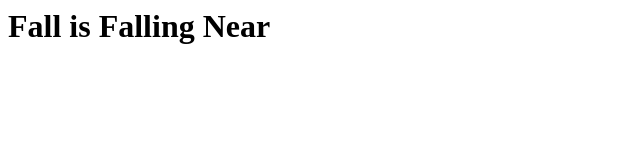
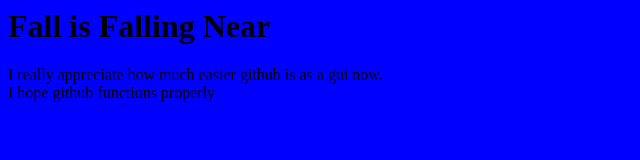
Before and after one commit to hm0869554/Fall, a plain HTML site: page index.html in a window 1280 px wide. Shown: the whole page, without its empty margins (0-640 px from the left). Drawn offline with Linux system fonts and the light colour scheme.

Commit message:
added a stylesheet and a paragraph

```diff
--- a/index.html
+++ b/index.html
@@ -1 +1,3 @@
+<link rel="stylesheet" href="styles.css">
 <h1>Fall is Falling Near</h1>
+<p>I really appreciate how much easier github is as a gui now. <br> I hope github functions properly</p>
--- /dev/null
+++ b/styles.css
@@ -0,0 +1,3 @@
+html{
+    background-color: blue;
+}
```
